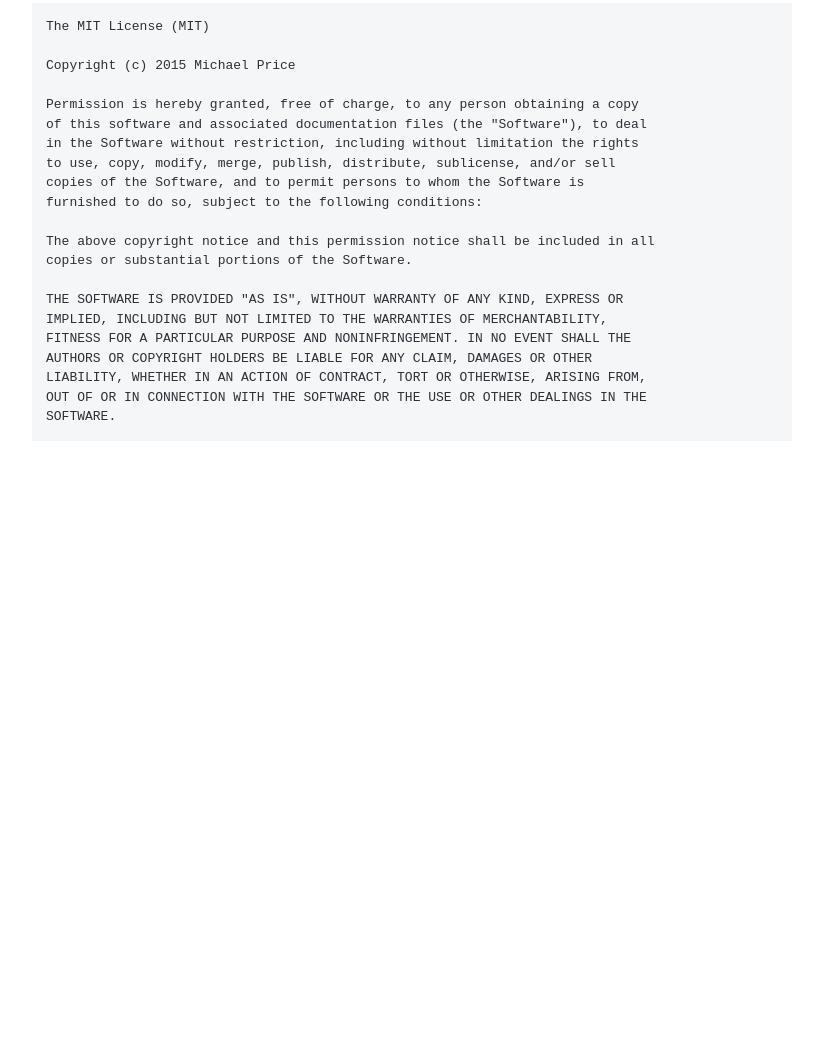
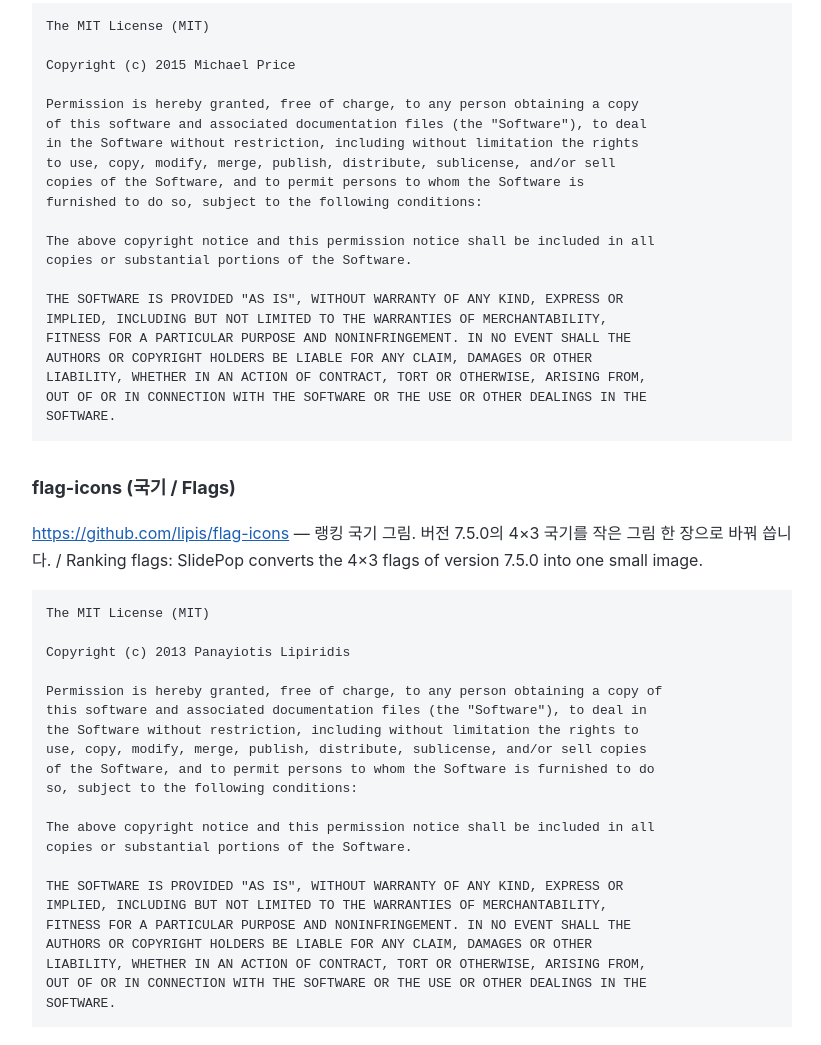
Before and after one commit to jaemoon23/jaemoon23.github.io, a plain HTML site: page licenses.html in a window 1280 px wide. Shown: the part 718-1763 px from the top of the page, without its empty margins (228-1049 px from the left). Before the commit the page ends 1199 px from the top, so only its background shows below. Drawn offline with Linux system fonts and the light colour scheme.

Commit message:
v1.4 랭킹 국기: 개인정보처리방침에 나라(유심·기기 지역으로 자동 판단, 랭킹에 국기로 공개) 수집·공개·보관 추가, 시행일 2026-10-17, 오픈소스 라이선스에 flag-icons(MIT) 추가

```diff
--- a/licenses.html
+++ b/licenses.html
@@ -49,5 +49,29 @@
 OUT OF OR IN CONNECTION WITH THE SOFTWARE OR THE USE OR OTHER DEALINGS IN THE
 SOFTWARE.</pre>
 
+<h2>flag-icons (국기 / Flags)</h2>
+<p><a href="https://github.com/lipis/flag-icons">https://github.com/lipis/flag-icons</a> — 랭킹 국기 그림. 버전 7.5.0의 4×3 국기를 작은 그림 한 장으로 바꿔 씁니다. / Ranking flags: SlidePop converts the 4×3 flags of version 7.5.0 into one small image.</p>
+<pre>The MIT License (MIT)
+
+Copyright (c) 2013 Panayiotis Lipiridis
+
+Permission is hereby granted, free of charge, to any person obtaining a copy of
+this software and associated documentation files (the &quot;Software&quot;), to deal in
+the Software without restriction, including without limitation the rights to
+use, copy, modify, merge, publish, distribute, sublicense, and/or sell copies
+of the Software, and to permit persons to whom the Software is furnished to do
+so, subject to the following conditions:
+
+The above copyright notice and this permission notice shall be included in all
+copies or substantial portions of the Software.
+
+THE SOFTWARE IS PROVIDED &quot;AS IS&quot;, WITHOUT WARRANTY OF ANY KIND, EXPRESS OR
+IMPLIED, INCLUDING BUT NOT LIMITED TO THE WARRANTIES OF MERCHANTABILITY,
+FITNESS FOR A PARTICULAR PURPOSE AND NONINFRINGEMENT. IN NO EVENT SHALL THE
+AUTHORS OR COPYRIGHT HOLDERS BE LIABLE FOR ANY CLAIM, DAMAGES OR OTHER
+LIABILITY, WHETHER IN AN ACTION OF CONTRACT, TORT OR OTHERWISE, ARISING FROM,
+OUT OF OR IN CONNECTION WITH THE SOFTWARE OR THE USE OR OTHER DEALINGS IN THE
+SOFTWARE.</pre>
+
 </body>
 </html>
```
Also changed, not shown: privacy.html (+10 -8 lines).
